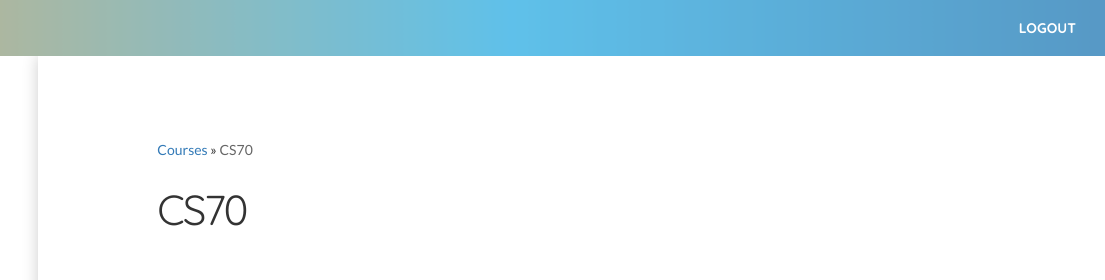
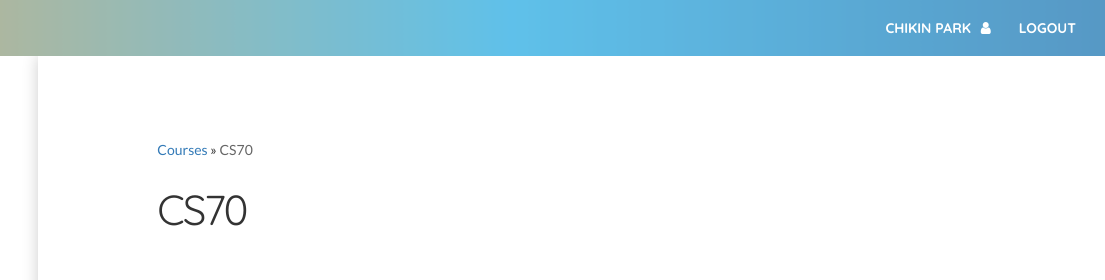
Before and after one commit to Cal-CS-61A-Staff/ok-redesign, a plain HTML site: page course.html in a window 1280 px wide. Shown: the top 280 px of the page, 175-1280 px from the left. Drawn offline with nearby package versions, Linux system fonts and the light colour scheme.

Commit message:
fixed logout

```diff
--- a/course.html
+++ b/course.html
@@ -18,7 +18,7 @@
           <div class="stripe"></div>
         </div>
       </div> -->
-      <div class="right col-md-2">
+      <div class="right col-md-3">
         <a href="#" class="header-text"><span>Logout</span></a>
         <div class="header-text user-profile">
           <span class="user-name">Chikin Park</span>
```
Also changed, not shown: courses.html (+1 -1 lines).
